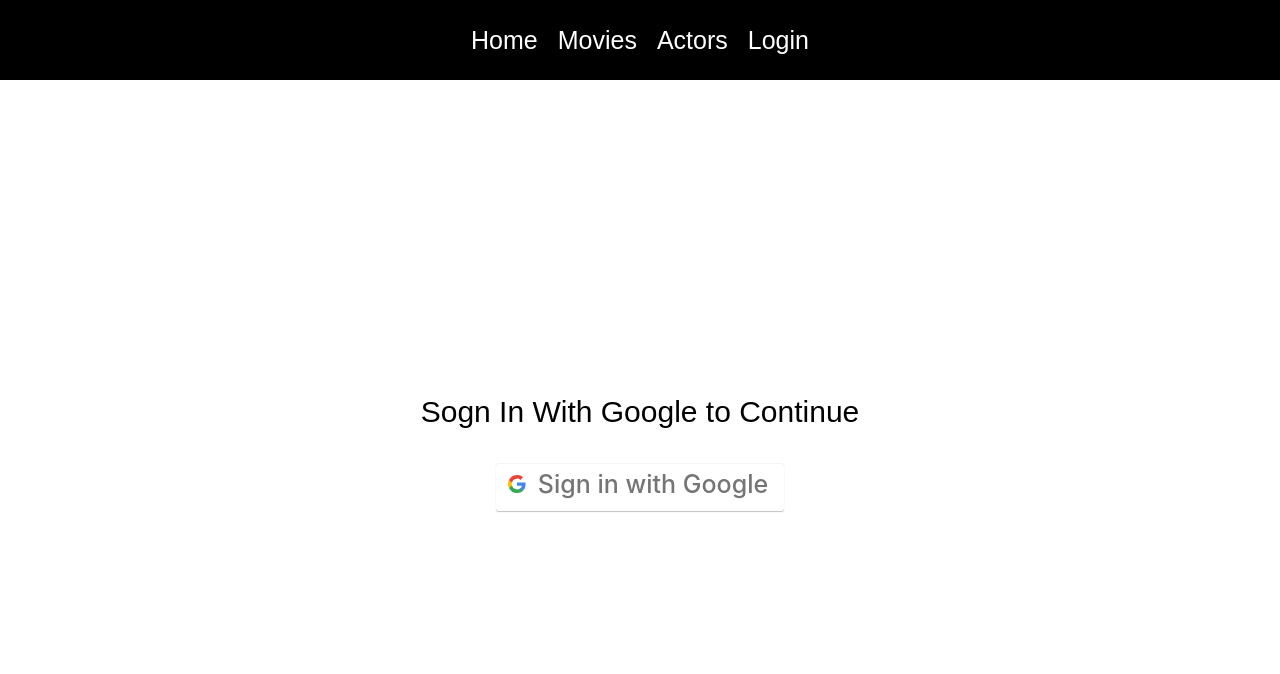
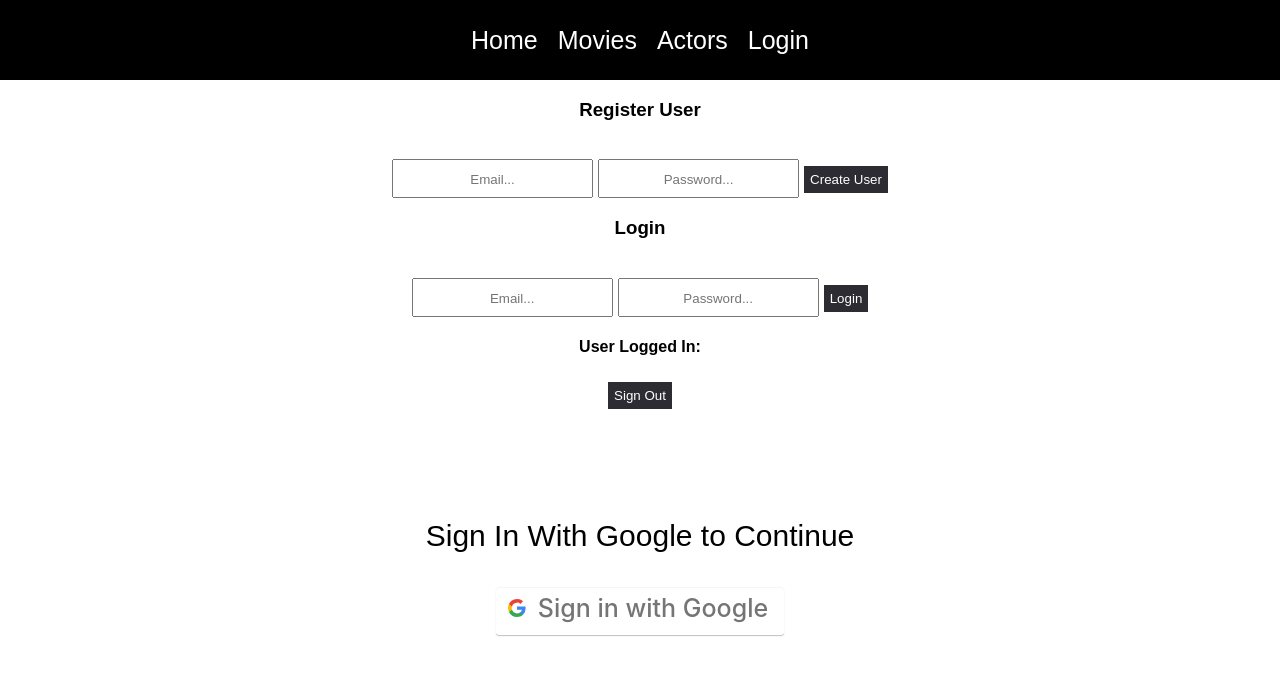
Before and after one commit to 018riva/catalog-new, a React (Create React App) app: page /login in a window 1280 px wide. Shown: the top 674 px of the page. Built offline with nearby package versions, Linux system fonts and the light colour scheme; no server answers.

Commit message:
add email-password auth

```diff
--- a/src/App.css
+++ b/src/App.css
@@ -87,7 +87,7 @@
 
 .loginPage {
   width: 100vw;
-  height: calc(100vh - 80px);
+  height: calc(50vh - 100px);
   display: flex;
   flex-direction: column;
   justify-content: center;
@@ -98,7 +98,6 @@
   font-size: 30px;
 }
 
-/* GOOGLE BUTTOn */
 .login-with-google-btn {
   cursor: pointer;
   transition: background-color 0.3s, box-shadow 0.3s;
--- a/src/pages/Login.js
+++ b/src/pages/Login.js
@@ -1,9 +1,43 @@
-import React from "react";
+import React, { useState } from "react";
 import { auth, provider } from "../firebase-config";
-import { signInWithPopup } from "firebase/auth";
+import { signInWithPopup, createUserWithEmailAndPassword, onAuthStateChanged, signOut, signInWithEmailAndPassword } from "firebase/auth";
 import { useNavigate } from "react-router-dom";
 
 function Login({ setIsAuth }) {
+
+    const [registerEmail, setRegisterEmail] = useState("");
+    const [registerPassword, setRegisterPassword] = useState("");
+    const [loginEmail, setLoginEmail] = useState("");
+    const [loginPassword, setLoginPassword] = useState("");
+
+    const [user, setUser] = useState({});
+
+    onAuthStateChanged(auth, (currentUser) => {
+        setUser(currentUser);
+    });
+
+    const register = async () => {
+        try {
+            const user = await createUserWithEmailAndPassword(auth, registerEmail, registerPassword);
+            console.log(user);
+        } catch (error) {
+            console.log(error.message);
+        }
+    };
+
+    const login = async () => {
+        try {
+            const user = await signInWithEmailAndPassword(auth, loginEmail, loginPassword);
+            console.log(user);
+        } catch (error) {
+            console.log(error.message);
+        }
+    }
+
+    const logout = async () => {
+        await signOut(auth);
+    }
+
     let navigate = useNavigate();
 
     const signInWithGoogle = () => {
@@ -14,10 +48,47 @@
         })
     }
     return (
+        <>
+        <div>
+           <h3> Register User </h3>
+           <input placeholder="Email..."
+            onChange={(event) => {
+                setRegisterEmail(event.target.value);
+           }}/>
+           <input placeholder="Password..."
+           onChange={(event) => {
+                setRegisterPassword(event.target.value);
+           }}/>
+
+           <button onClick={register}> Create User </button>
+        </div>
+
+        <div>
+           <h3> Login </h3>
+           <input placeholder="Email..."
+           onChange={(event) => {
+                setLoginEmail(event.target.value);
+           }}/>
+           <input placeholder="Password..."
+           onChange={(event) => {
+                setLoginPassword(event.target.value);
+           }}/>
+
+           <button onClick={login}> Login </button>
+        </div>
+
+        <div>
+        <h4> User Logged In: </h4>
+        {user?.email}
+
+        <button onClick={logout}> Sign Out </button>
+        </div>
+
         <div className="loginPage">
-            <p>Sogn In With Google to Continue</p>
+            <p>Sign In With Google to Continue</p>
             <button className="login-with-google-btn" onClick={signInWithGoogle}>Sign in with Google</button>
         </div>
+        </>
     )
 }
 
```
